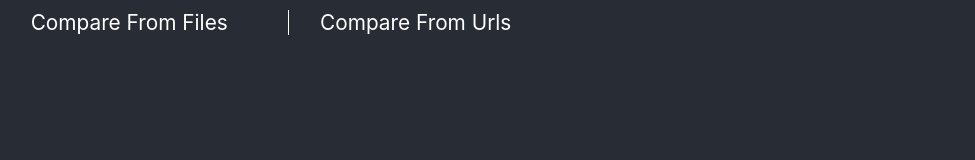
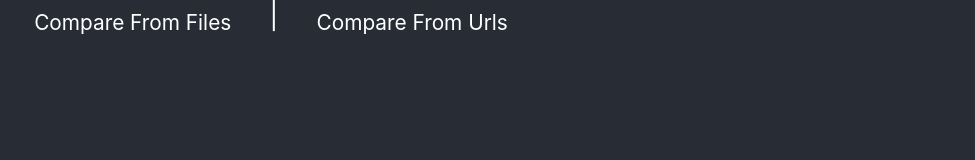
Before and after one commit to KTichmann/imgDiffer, a React (Create React App) app in the folder client/: page /url in a window 1280 px wide. Shown: the top 160 px of the page, without its empty margins (0-975 px from the left). Built offline with nearby package versions, Linux system fonts and the light colour scheme.

Commit message:
fix spacing in header

```diff
--- a/client/src/components/App.js
+++ b/client/src/components/App.js
@@ -24,13 +24,12 @@ const App = () => (
 					style={{
 						color: "white",
 						textDecoration: "none",
-						fontSize: "1.3rem",
-						borderRight: "1px solid white",
-						paddingRight: "60px"
+						fontSize: "1.3rem"
 					}}
 					to='/'>
 					Compare From Files
 				</Link>
+				<div style={{ marginTop: "-10px" }}>|</div>
 				<Link
 					style={{ color: "white", textDecoration: "none", fontSize: "1.3rem" }}
 					to='/url'>
```
